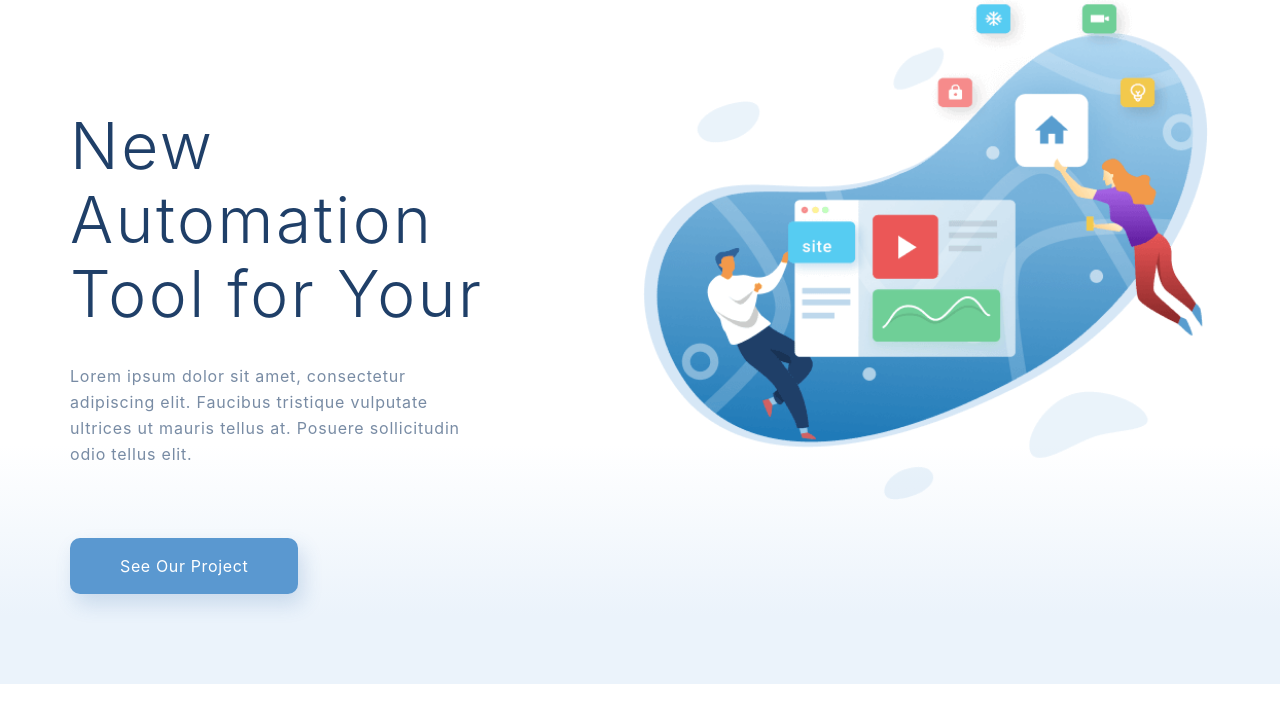
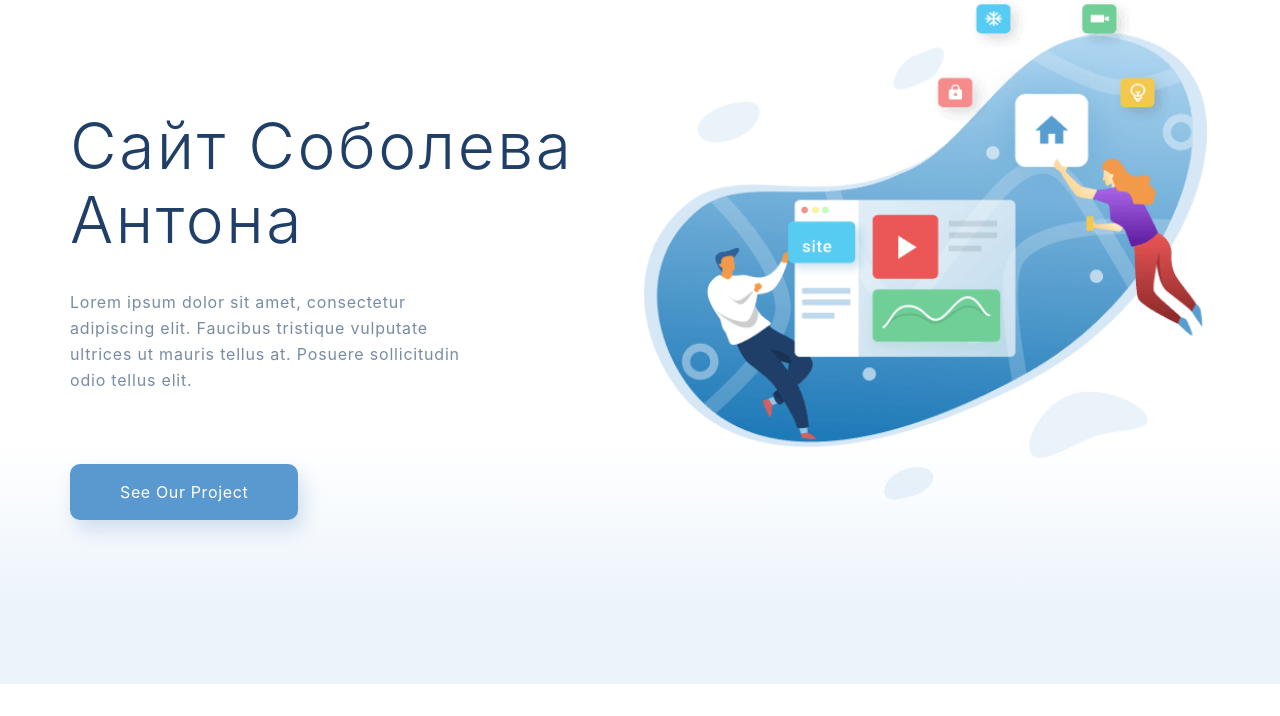
Before and after one commit to antonsobolev1987/Homepage, a plain HTML site: page index.html in a window 1280 px wide. Shown: the part 84-800 px from the top of the page. Drawn offline with Linux system fonts and the light colour scheme.

Commit message:
Заменил заголовок h1 в index.html

```diff
--- a/index.html
+++ b/index.html
@@ -19,8 +19,7 @@
                         <li><a href="contacts.html"><img src="img/contacts/ic_menu_48px.svg" alt="image"></a></li>
                     </ul>
                     <div class="top_info">
-                        <h1 class="top_info_header">New Automation
-                            Tool for Your</h1>
+                        <h1 class="top_info_header">Сайт Соболева Антона</h1>
                         <p class="text top_info_text">Lorem ipsum dolor sit amet, consectetur adipiscing elit. Faucibus
                             tristique
                             vulputate ultrices ut mauris tellus at.
```
